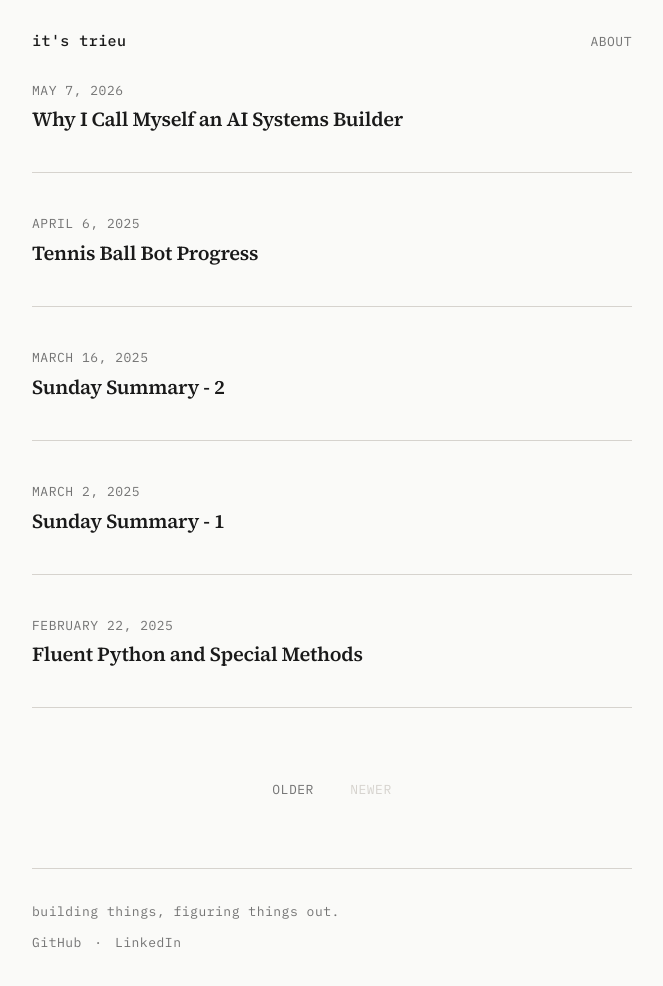
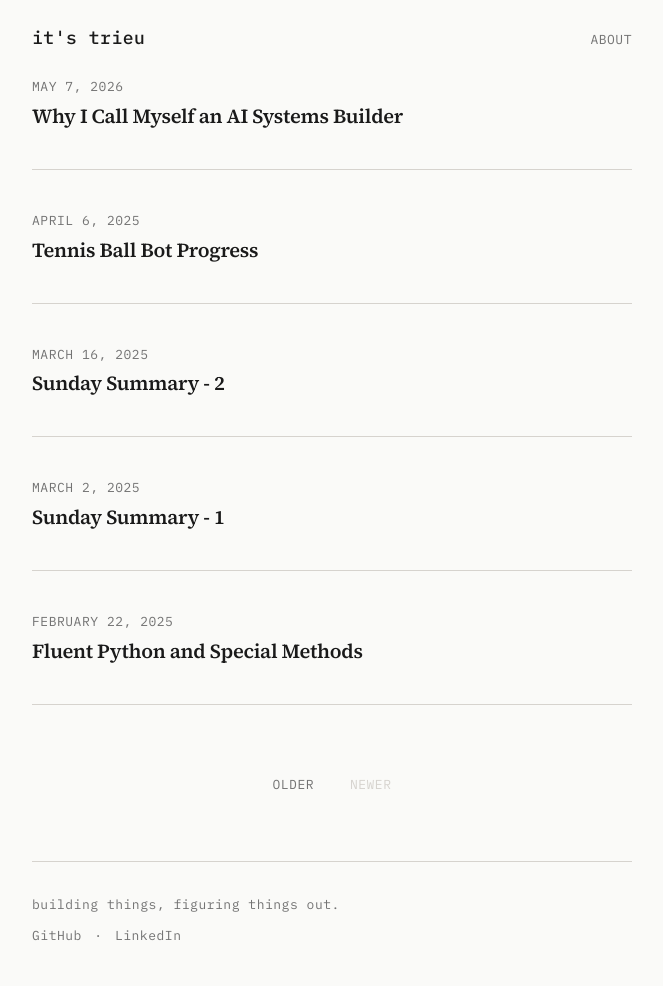
Before and after one commit to itstrieu/itstrieu.github.io, a Jekyll site: the page built from index.html, in a window 1280 px wide. Shown: the whole page, without its empty margins (308-971 px from the left). Built offline with Jekyll 4.4.1, drawn with Linux system fonts in a browser that asks for light colours; the list of posts is cut into pages by our own code.

Commit message:
Fix underline on all links, reduce body text size, bump site title
Links are now plain by default — only body content links (inside
article/page-content) get underlines. Body font down from 18px to
16px. Site title up from 15px to 18px. Post h1 up to 2rem.

Co-Authored-By: Claude Opus 4.6 <noreply@anthropic.com>

```diff
--- a/_sass/_base.scss
+++ b/_sass/_base.scss
@@ -9,7 +9,7 @@ dl, dd, ol, ul, figure {
 // Body
 body {
   font-family: $serif;
-  font-size: 18px;
+  font-size: 16px;
   font-weight: 400;
   line-height: 1.75;
   color: $text;
@@ -25,14 +25,14 @@ h1, h2, h3, h4, h5, h6 {
   text-rendering: optimizeLegibility;
 }
 h1 {
-  font-size: 1.75rem;
+  font-size: 2rem;
   font-weight: 600;
   letter-spacing: -0.02em;
   line-height: 1.3;
-  margin-bottom: 0.25rem;
+  margin-bottom: 0.5rem;
 }
 h2 {
-  font-size: 1.35rem;
+  font-size: 1.4rem;
   font-weight: 600;
   letter-spacing: -0.015em;
   line-height: 1.3;
@@ -40,7 +40,7 @@ h2 {
   margin-bottom: 0.75rem;
 }
 h3 {
-  font-size: 1.125rem;
+  font-size: 1.15rem;
   font-weight: 600;
   letter-spacing: -0.01em;
   line-height: 1.3;
@@ -48,7 +48,7 @@ h3 {
   margin-bottom: 0.5rem;
 }
 h4, h5, h6 {
-  font-size: 1.125rem;
+  font-size: 1.05rem;
   font-weight: 600;
   margin-top: 1.5rem;
   margin-bottom: 0.5rem;
@@ -74,16 +74,28 @@ dd {
   margin-bottom: 0.5rem;
 }
 
-// Links
+// Links — no underline by default
 a {
   color: $text;
+  text-decoration: none;
+  transition: color 0.2s ease;
+}
+a:hover {
+  color: $accent;
+}
+
+// Body content links get underlines
+article a,
+.page-content a {
   text-decoration: underline;
   text-decoration-color: $link-underline;
   text-underline-offset: 3px;
-  transition: text-decoration-color 0.2s ease;
+  transition: text-decoration-color 0.2s ease, color 0.2s ease;
 }
-a:hover {
+article a:hover,
+.page-content a:hover {
   text-decoration-color: $accent;
+  color: $text;
 }
 
 // Blockquotes
--- a/_sass/_header.scss
+++ b/_sass/_header.scss
@@ -7,15 +7,13 @@
 .site-title {
   margin: 0;
   font-family: $mono;
-  font-size: 15px;
+  font-size: 18px;
   font-weight: 500;
   letter-spacing: 0.03em;
   line-height: 1;
 }
 .site-title a {
   color: $text;
-  text-decoration: none;
-  transition: color 0.2s ease;
 }
 .site-title a:hover {
   color: $accent;
@@ -27,8 +25,6 @@
   letter-spacing: 0.04em;
   text-transform: uppercase;
   color: $text-secondary;
-  text-decoration: none;
-  transition: color 0.2s ease;
 }
 .site-nav a:hover {
   color: $accent;
```
